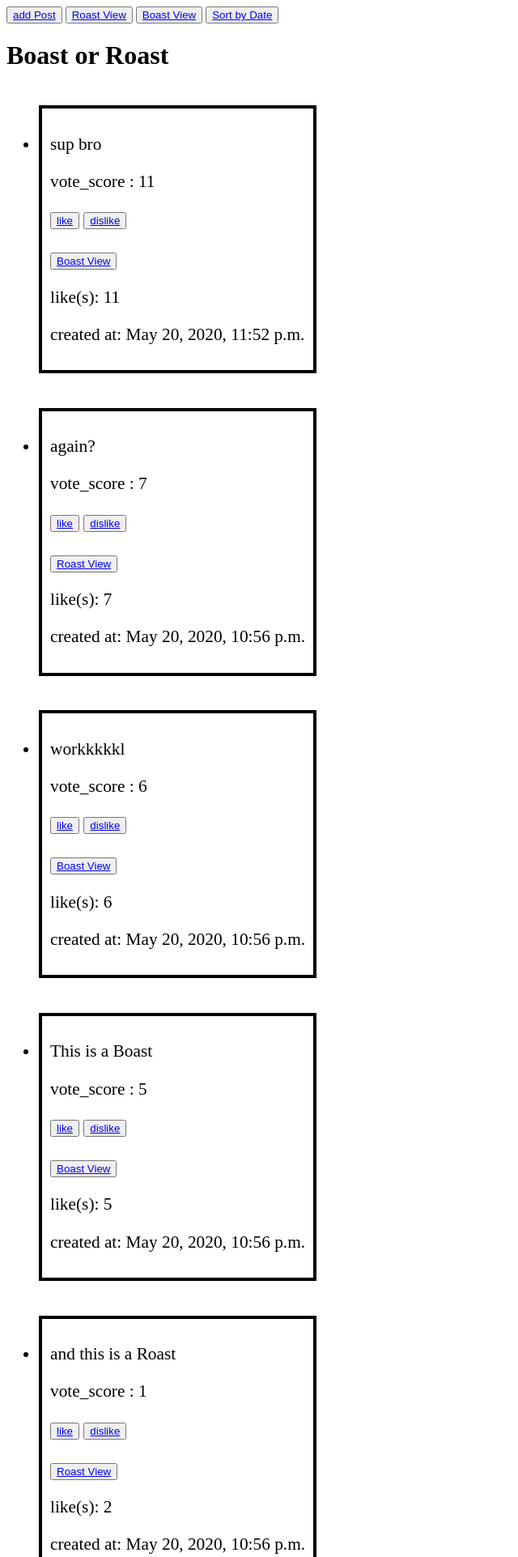
After one commit to And1drew/Ghost_Post, a Django app: page /voteview/ in a window 1280 px wide. The commit adds this page. Shown: the top 1923 px of the page at 81% size, without its empty margins (0-640 px from the left). Run offline with Django 3.2, Linux system fonts and the light colour scheme; data comes from the database, SQL or seed files in the repository; both versions use the stored data as it was after the commit.

Commit message:
added sort by time and vote score

```diff
--- a/ghostPost/settings.py
+++ b/ghostPost/settings.py
@@ -110,7 +110,7 @@ AUTH_PASSWORD_VALIDATORS = [
 
 LANGUAGE_CODE = 'en-us'
 
-TIME_ZONE = 'UTC'
+TIME_ZONE = 'US/Eastern'
 
 USE_I18N = True
 
--- a/ghostPost_Machine/models.py
+++ b/ghostPost_Machine/models.py
@@ -7,6 +7,8 @@ class BoastOrRoast(models.Model):
     isBoast = models.BooleanField(default=False)
     date = models.DateTimeField(default=timezone.now)
     likes = models.IntegerField(default=0)
+    dislikes = models.IntegerField(default=0)
+    vote_score = models.IntegerField()
 
     def __str__(self):
         return self.description
--- /dev/null
+++ b/ghostPost_Machine/templates/voteView.html
@@ -0,0 +1,46 @@
+<!DOCTYPE html>
+<html lang="en">
+<head>
+    <meta charset="UTF-8">
+    <meta name="viewport" content="width=device-width, initial-scale=1.0">
+    <title>GhostPost</title>
+</head>
+<body>
+    <button><a href="/addpost/">add Post</a></button>
+    <button><a href="/roastsview/">Roast View</a></button>
+    <button><a href="/boastsview/">Boast View</a></button>
+    <button><a href="/">Sort by Date</a></button>
+    <h1>Boast or Roast</h1>
+    <div style=
+    "
+    width: 80%;
+    height: 80%;
+    display: flex;
+    flex-flow: column-reverse wrap;
+    align-content: flex-start;
+    font-size: 16pt;
+    ">
+        {% for item in feedData %}
+        <ul>
+            <li style="border: solid black 4px; padding: 10px;">
+                <p>{{ item.description }}</p>
+                <p>vote_score : {{ item.vote_score }}</p>
+                <div>
+                    <button><a href='/like/{{item.id}}/'>like</a></button>
+                    <button><a href='/dislike/{{item.id}}/'>dislike</a></button>
+                </div>
+                <br>
+                {% if item.isBoast == True %}
+                    <button><a href="/boastsview/">Boast View</a></button>
+                {% elif item.isBoast == False %}
+                    <button><a href="/roastsview/">Roast View</a></button>
+                {% endif %}
+                <br>
+                <p>like(s): {{item.likes}}</p>
+                <p>created at: {{item.date}}</p>
+            </li>
+        </ul>
+        {% endfor %}
+    </div>
+</body>
+</html>
--- a/ghostPost_Machine/urls.py
+++ b/ghostPost_Machine/urls.py
@@ -7,5 +7,6 @@ urlpatterns = [
     path('roastsview/', views.roastsview, name='roastsView'),
     path('boastsview/', views.boastsview, name='boastsView'),
     path('like/<int:post_id>/', views.likesview),
-    path('dislike/<int:post_id>/', views.dislikesview)
+    path('dislike/<int:post_id>/', views.dislikesview),
+    path('voteview/', views.voteview)
 ]
--- a/ghostPost_Machine/views.py
+++ b/ghostPost_Machine/views.py
@@ -1,10 +1,10 @@
-from django.shortcuts import render, reverse, HttpResponseRedirect
+from django.shortcuts import render, HttpResponseRedirect
 from ghostPost_Machine.models import BoastOrRoast
 from ghostPost_Machine.forms import AddPost
 
 
 def index(request):
-    feedData = BoastOrRoast.objects.all()
+    feedData = BoastOrRoast.objects.order_by('date')
     return render(request, 'index.html', {"feedData": feedData})
 
 
@@ -38,12 +38,19 @@ def boastsview(request):
 def likesview(request, post_id):
     post = BoastOrRoast.objects.get(id=post_id)
     post.likes += 1
+    post.vote_score = post.likes - post.dislikes
     post.save()
     return HttpResponseRedirect('/')
 
 
 def dislikesview(request, post_id):
     post = BoastOrRoast.objects.get(id=post_id)
-    post.likes -= 1
+    post.dislikes += 1
+    post.vote_score = post.likes - post.dislikes
     post.save()
     return HttpResponseRedirect('/')
+
+
+def voteview(request):
+    feedData = BoastOrRoast.objects.order_by('vote_score')
+    return render(request, 'voteView.html', {"feedData": feedData})
```
Also changed, not shown: ghostPost_Machine/templates/index.html (+11 -9 lines), ghostPost_Machine/templates/roastsView.html (+11 -2 lines), db.sqlite3, ghostPost_Machine/migrations/0005_auto_20200521_1431.py (added), ghostPost_Machine/migrations/0006_auto_20200521_1454.py (added).
